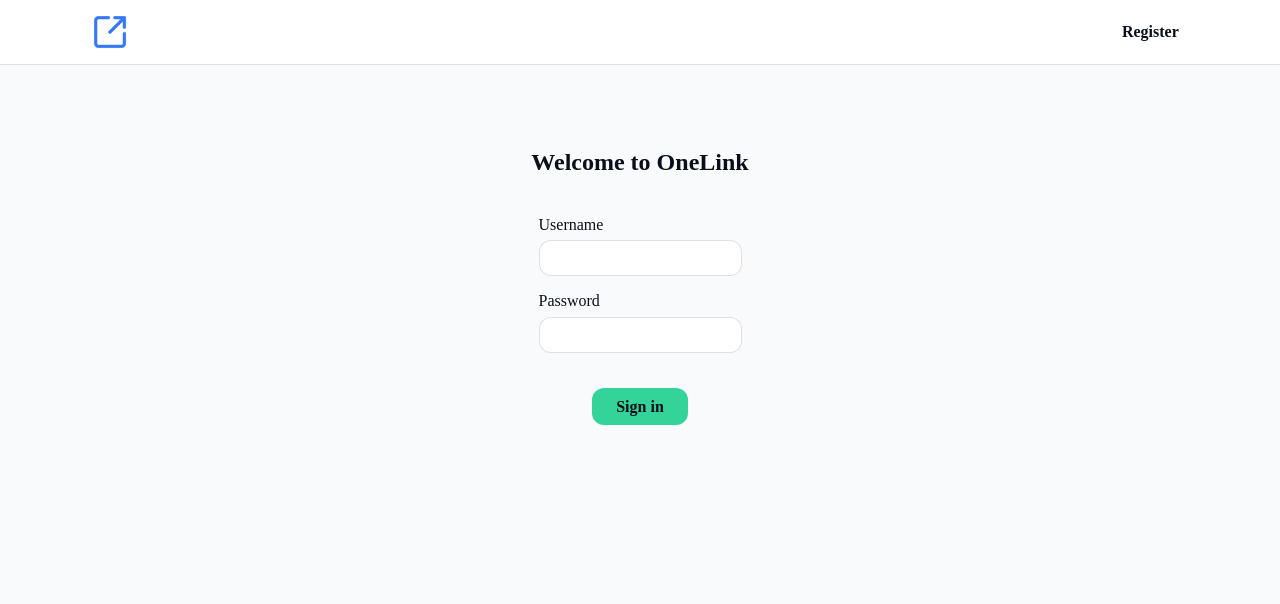
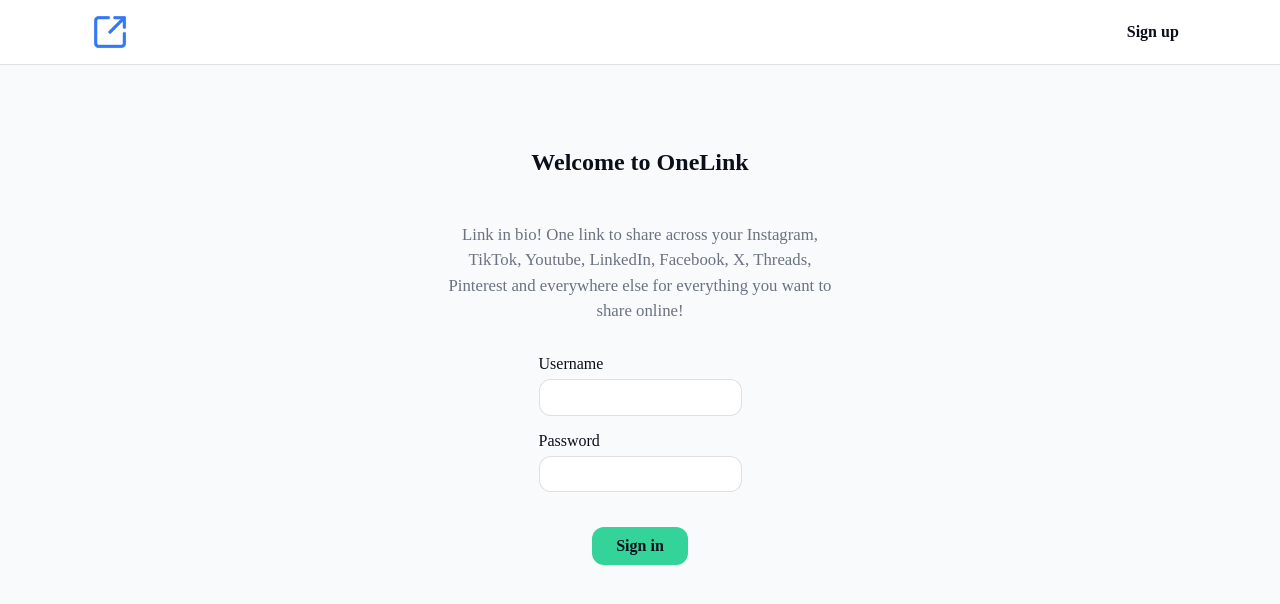
Before and after one commit to nadiaglitch/onelink, a Django app: page / in a window 1280 px wide. Shown: the top 604 px of the page. Run offline with Django 4.2, Linux system fonts and the light colour scheme.

Commit message:
Improving UX through consistent terminology use

```diff
--- a/onelink/settings.py
+++ b/onelink/settings.py
@@ -24,7 +24,7 @@ if env_py.exists():
 SECRET_KEY = 'django-insecure-%=ywu(2m4zl@4xf^fhltvm+1ie@s9j57dg!-s4a78b@8n*jgm4'
 
 # SECURITY WARNING: don't run with debug turned on in production!
-DEBUG = False
+DEBUG = True
 
 # --- Hosts you serve from in dev & deploy ---
 ALLOWED_HOSTS = [
--- a/templates/base.html
+++ b/templates/base.html
@@ -59,10 +59,10 @@
               {% else %}
                 {# Logged out: show a single context-aware link #}
                 {% if viewname == 'register' %}
-                  <li><a href="{% url 'index' %}">Log in</a></li>
+                  <li><a href="{% url 'index' %}">Sign in</a></li>
                 {% else %}
                   {# index and login (and anything else) -> Register #}
-                  <li><a href="{% url 'register' %}">Register</a></li>
+                  <li><a href="{% url 'register' %}">Sign up</a></li>
                 {% endif %}
               {% endif %}
             {% endwith %}
--- a/templates/index.html
+++ b/templates/index.html
@@ -5,7 +5,23 @@
 
 {% block content %}
 <section class="links-page login-page" aria-labelledby="welcome-title">
+  <style>
+    .tagline {
+      font-size: clamp(0.95rem, 1.6vw, 1.05rem); /* smaller */
+      font-weight: 400;                           /* not bold */
+      line-height: 1.5;
+      color: #6b7280;                             /* softer gray */
+      margin: .4rem 0 1rem;
+      max-width: 72ch;
+    }
+    .login-button-wrap { display: flex; gap: .5rem; align-items: center; margin-top: .75rem; flex-wrap: wrap; }
+  </style>
+
   <h1 id="welcome-title">Welcome to OneLink</h1>
+  <h2 class="tagline">
+    Link in bio! One link to share across your Instagram, TikTok, Youtube, LinkedIn, Facebook,
+    X, Threads, Pinterest and everywhere else for everything you want to share online!
+  </h2>
 
   {% if user.is_authenticated %}
     <p>Hello, {{ user.username }}!</p>
@@ -33,7 +49,6 @@
       <div class="login-button-wrap">
         <button class="btn primary" type="submit">Sign in</button>
       </div>
-
     </form>
 
     {% block modals %}
@@ -65,14 +80,10 @@
               <button class="btn primary" type="submit">Create account</button>
               <button class="btn secondary" type="button" id="cancel-register">Cancel</button>
             </div>
-
           </form>
         </div>
       </div>
     {% endblock %}
-
-      </div>
-    </div>
 
     <script>
     (function(){
@@ -100,10 +111,6 @@
       document.addEventListener('keydown', (e)=>{ if(e.key === 'Escape' && !modal.hidden) closeModal(); });
     })();
     </script>
-
-
-
-
   {% endif %}
 </section>
 {% endblock %}
--- a/templates/register.html
+++ b/templates/register.html
@@ -40,7 +40,7 @@
       </div>
 
       <div class="card-foot" style="display:flex; justify-content:center; gap:.75rem; margin-top:1rem;">
-        <button class="btn primary" type="submit" style="min-width:150px;">Create account</button>
+        <button class="btn primary" type="submit" style="min-width:150px;">Sign up</button>
       </div>
     </form>
 
```
Lines whose indentation alone changed are shown as unchanged.
